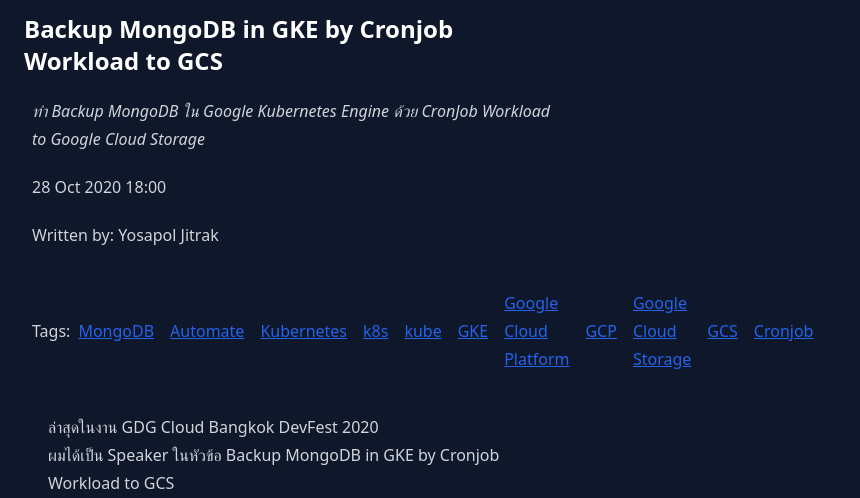
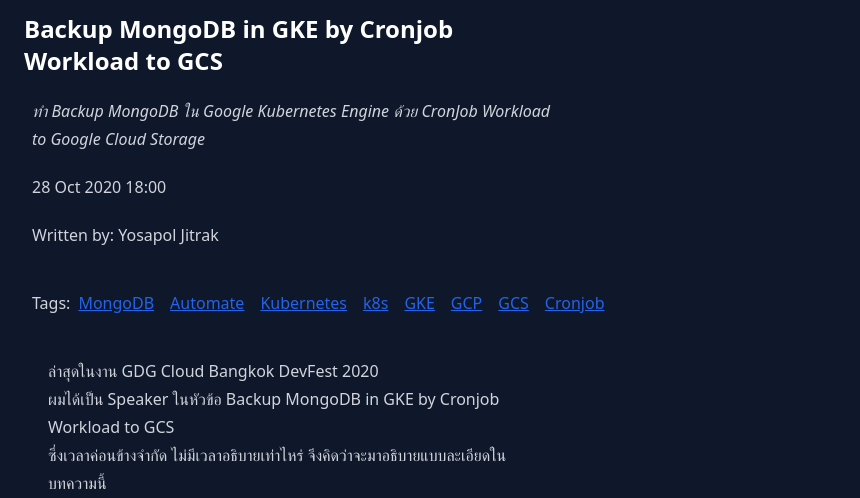
Before and after one commit to Eji4h/astro-tutorial, an Astro site: page /posts/post-7-backup-mongodb-in-gke-by-cronjob-workload-to-gcs in a window 1280 px wide. Shown: the part 179-677 px from the top of the page, without its empty margins (0-860 px from the left). Built offline with nearby package versions, Linux system fonts and the light colour scheme; Astro itself is replaced by a stand-in of ours.

Commit message:
fix: 🐛 clean tag of backup-mongodb

```diff
--- a/src/pages/posts/post-7-backup-mongodb-in-gke-by-cronjob-workload-to-gcs.mdx
+++ b/src/pages/posts/post-7-backup-mongodb-in-gke-by-cronjob-workload-to-gcs.mdx
@@ -4,7 +4,7 @@
 pubDate: 2020-10-28T18:00:00.000Z
 description: 'ทำ Backup MongoDB ใน Google Kubernetes Engine ด้วย CronJob Workload to Google Cloud Storage'
 author: Yosapol Jitrak
-tags: ["MongoDB", "Automate", "Kubernetes", "k8s", "kube", "GKE", "Google Cloud Platform", "GCP", "Google Cloud Storage", "GCS", "Cronjob"]
+tags: ["MongoDB", "Automate", "Kubernetes", "k8s", "GKE", "GCP", "GCS", "Cronjob"]
 ---
 
 ล่าสุดในงาน GDG Cloud Bangkok DevFest 2020 <br />
```
